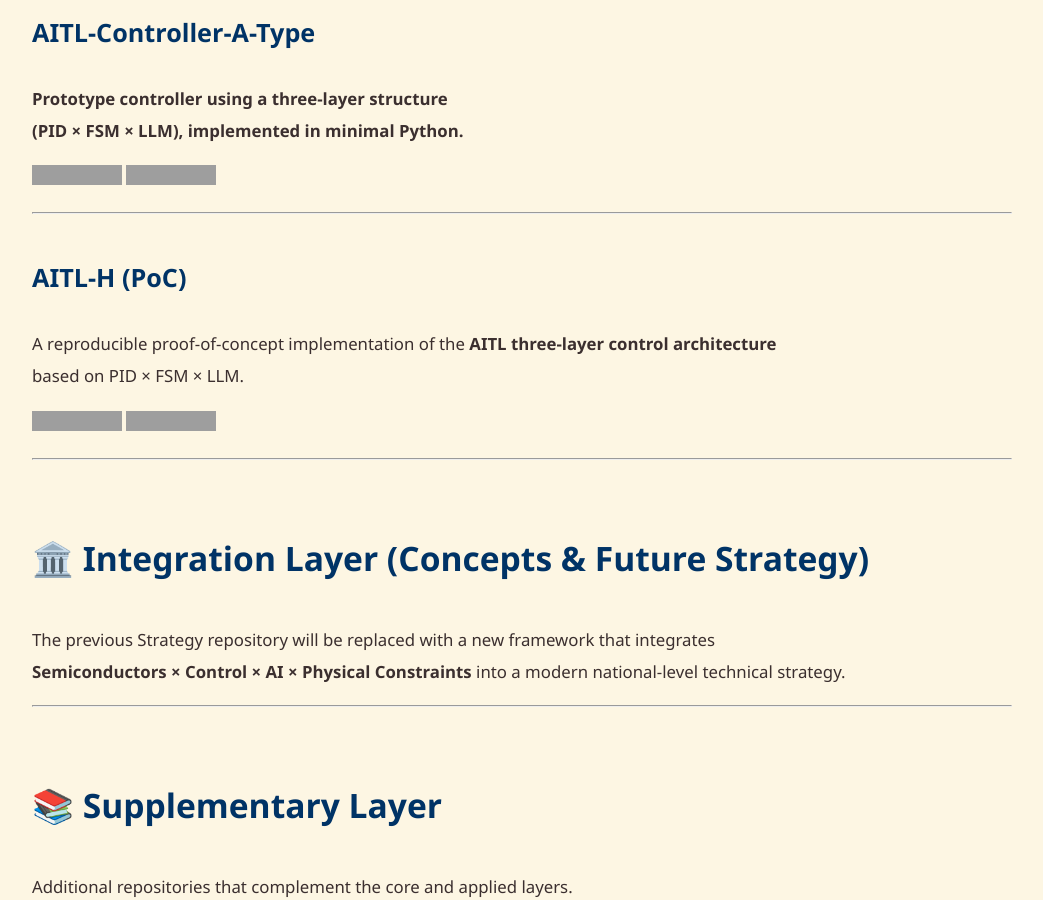
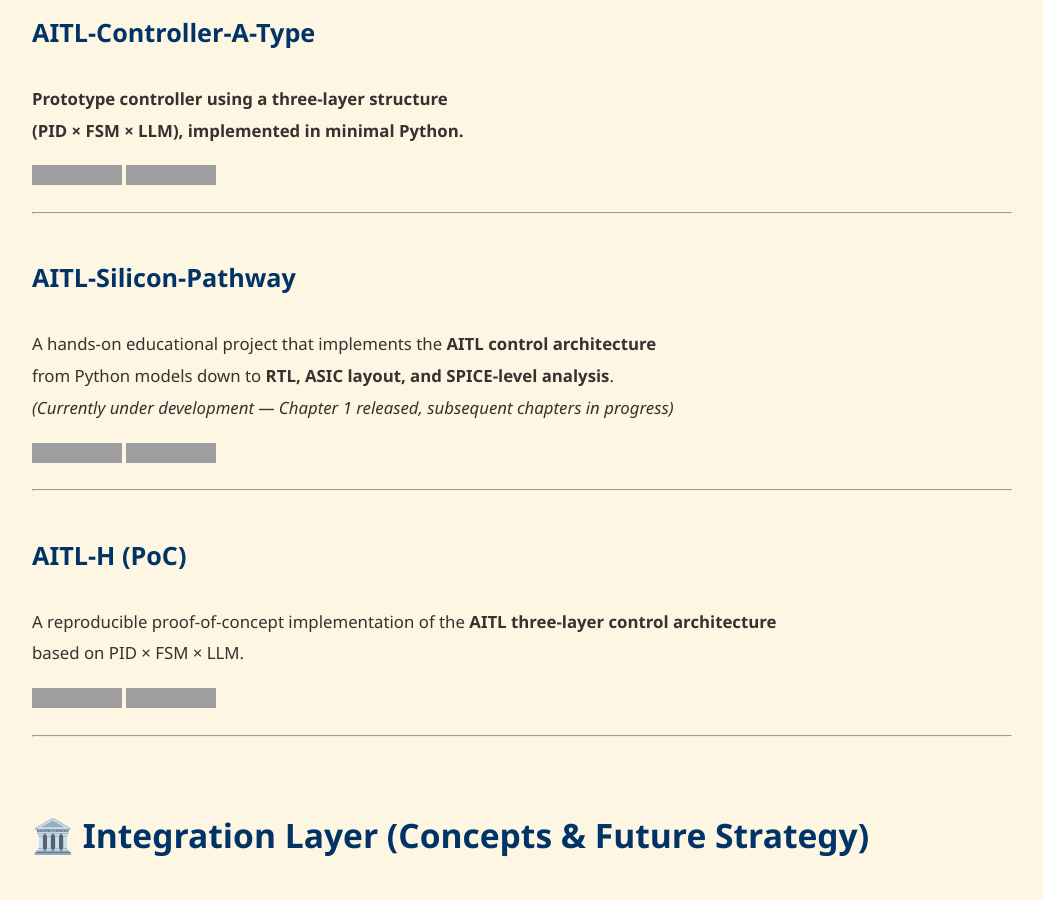
Before and after one commit to Samizo-AITL/Samizo-AITL.github.io, a Jekyll site: the page built from en/index.md, in a window 1280 px wide and 900 px high, scrolled down 2415 px. Shown: the whole window, without its empty margins (118-1161 px from the left). Built offline with Jekyll 4.4.1, drawn with Linux system fonts in a browser that asks for light colours; grey boxes are pictures that could not be loaded.

Commit message:
Update index.md

```diff
--- a/en/index.md
+++ b/en/index.md
@@ -88,6 +88,17 @@ AI-assisted adaptation, and HDL generation templates for SoC implementations.
 
 ---
 
+## AITL-Silicon-Pathway
+
+A hands-on educational project that implements the **AITL control architecture**
+from Python models down to **RTL, ASIC layout, and SPICE-level analysis**.
+*(Currently under development — Chapter 1 released, subsequent chapters in progress)*
+
+[![Site](https://img.shields.io/badge/View-Site-brightgreen?logo=github)](https://samizo-aitl.github.io/aitl-silicon-pathway/)
+[![Repo](https://img.shields.io/badge/View-Repo-blue?logo=github)](https://github.com/Samizo-AITL/aitl-silicon-pathway)
+
+---
+
 ## AITL-H (PoC)
 A reproducible proof-of-concept implementation of the **AITL three-layer control architecture**
 based on PID × FSM × LLM.
```
